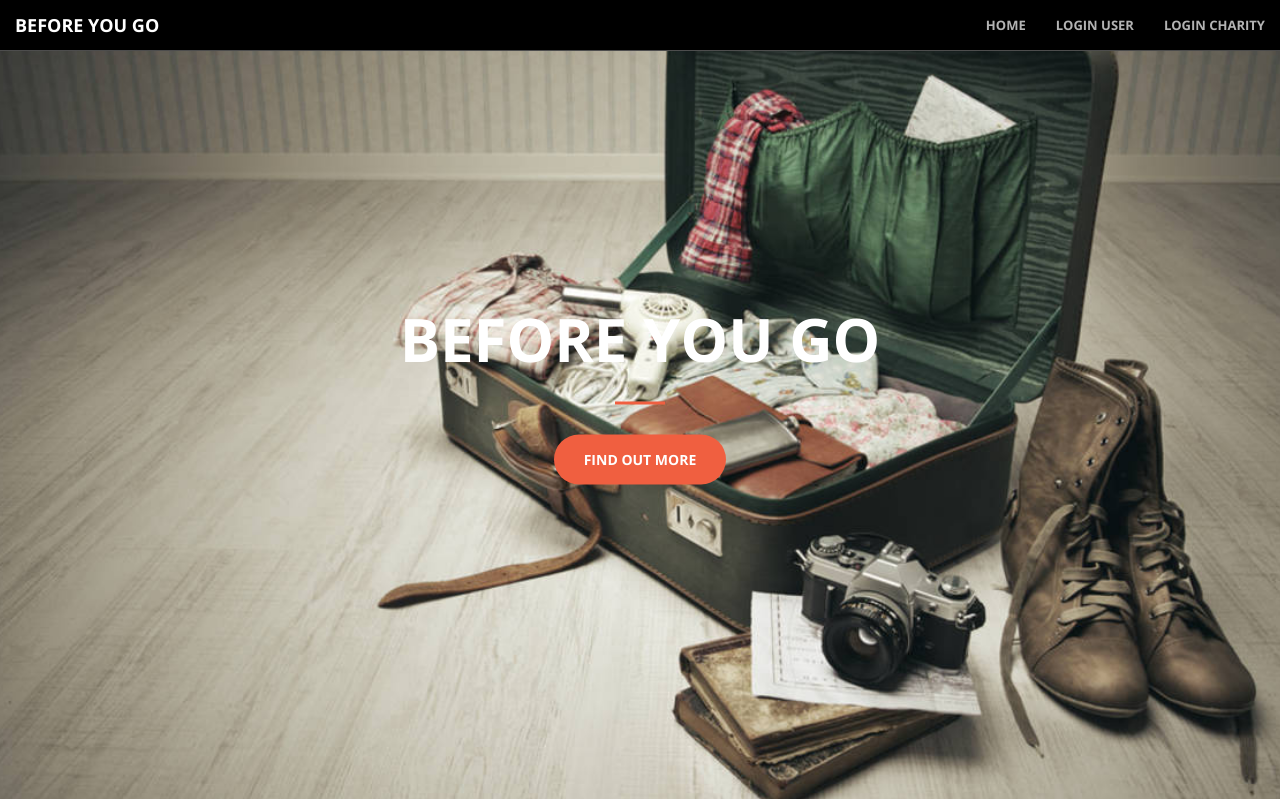
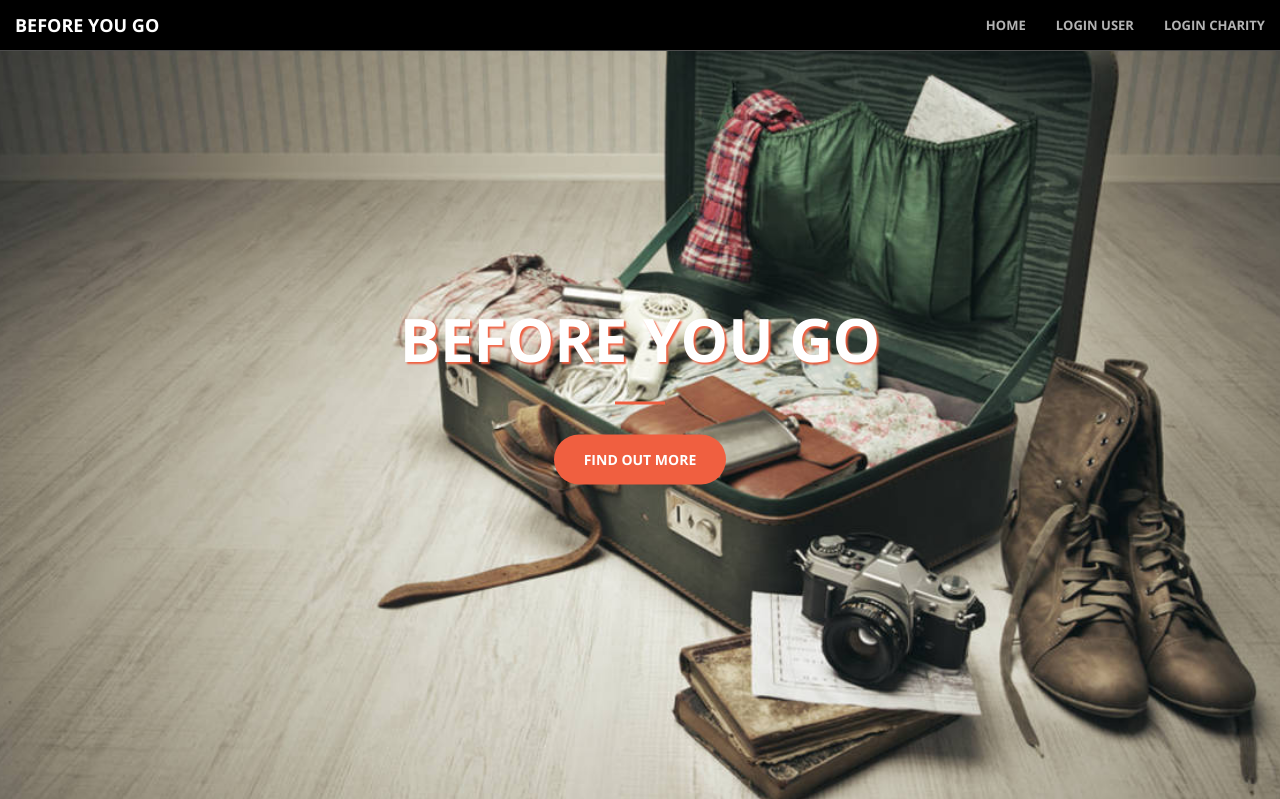
Before and after one commit to katydatt/e-store-for-travellers, a Rails app: page / in a window 1280 px wide. Shown: the top 799 px of the page. Run offline with Rails 7, Linux system fonts and the light colour scheme; data comes from the database, SQL or seed files in the repository; style sheets or scripts are compiled from the project's sources; some libraries are stand-ins or nearby versions.

Commit message:
I love textshadow

```diff
--- a/app/assets/stylesheets/beforeyougo.css.scss
+++ b/app/assets/stylesheets/beforeyougo.css.scss
@@ -17,6 +17,7 @@ header {
   h1 {
     font-size: 60px;
     text-align: justify;
+    text-shadow: 2px 2px 2px #f05f40;
   }
 
 }
--- a/app/views/products/show.html.erb
+++ b/app/views/products/show.html.erb
@@ -3,6 +3,7 @@
 <div class="box-single-item">
   <h2><%= @product.name %></h2>
   <p><%= @product.size %></p>
+  <p><%= @product.description %></p>
   <p><%= number_to_currency @product.price %></p>
   <img src="<%= @product.image %>" width="150px" heigth="150px">
 
```
Also changed, not shown: 2 other files.
